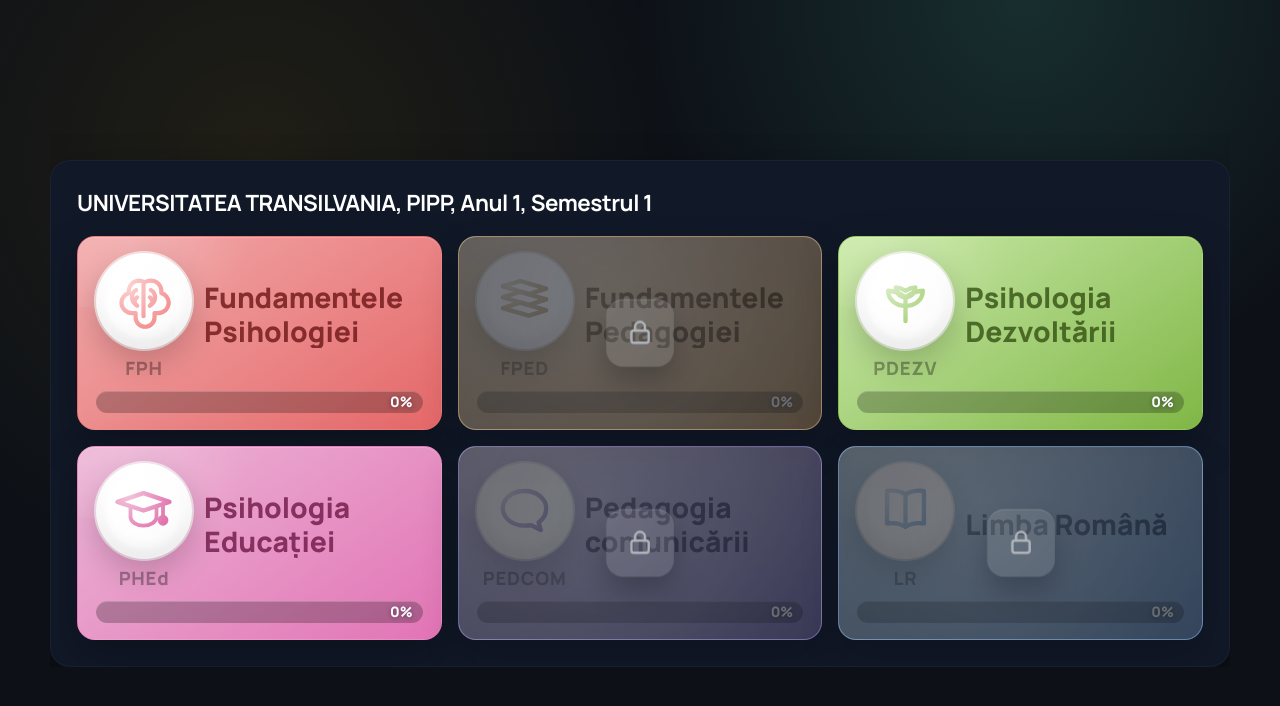
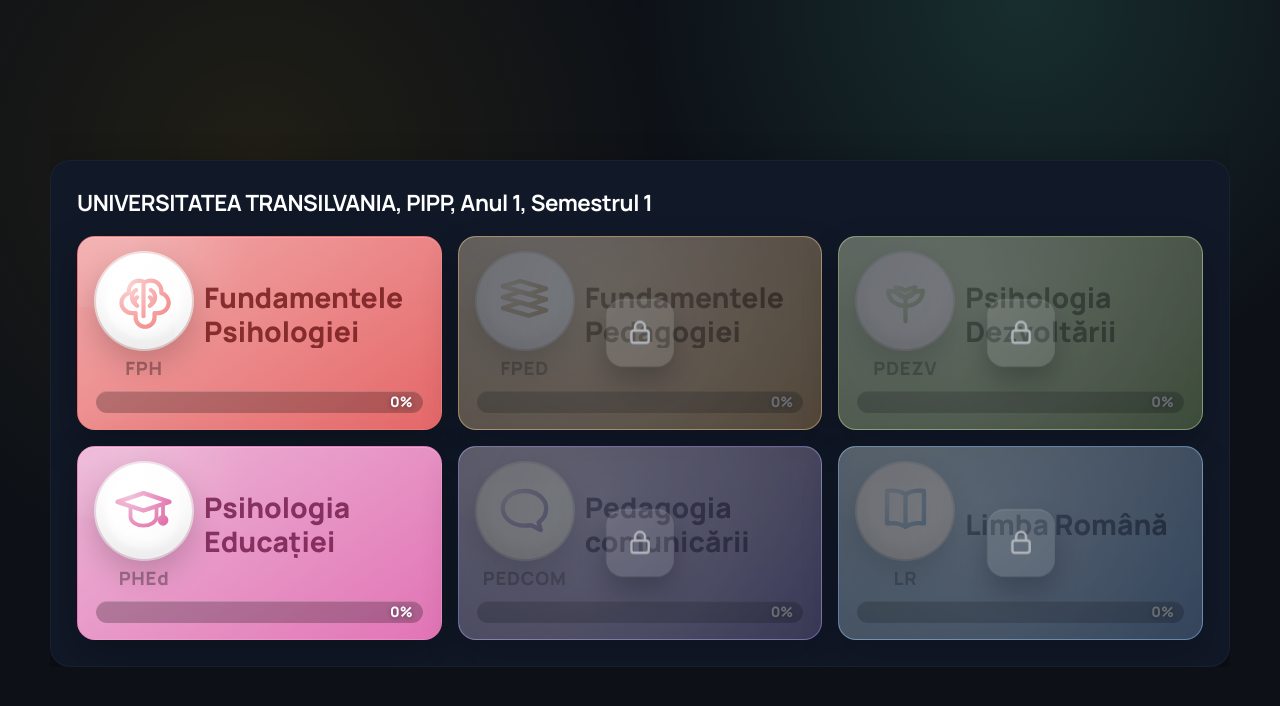
Before and after one commit to CalinRaduAlexandru/PIPP-A1S1, a plain HTML site: page index.html in a window 1280 px wide. Drawn offline with Linux system fonts and the light colour scheme.

Commit message:
pdezv false

```diff
--- a/index.html
+++ b/index.html
@@ -2169,7 +2169,7 @@
       const subjectAvailability = {
         fph: true,
         fped: false,
-        pdezv: true,
+        pdezv: false,
         phed: true,
         pedcom: false,
         lr: false,
```
